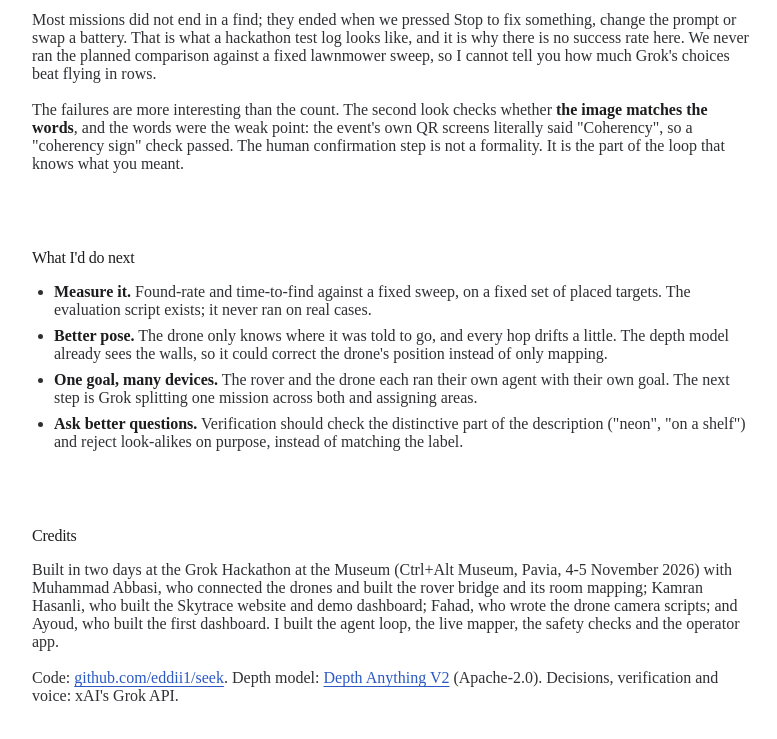
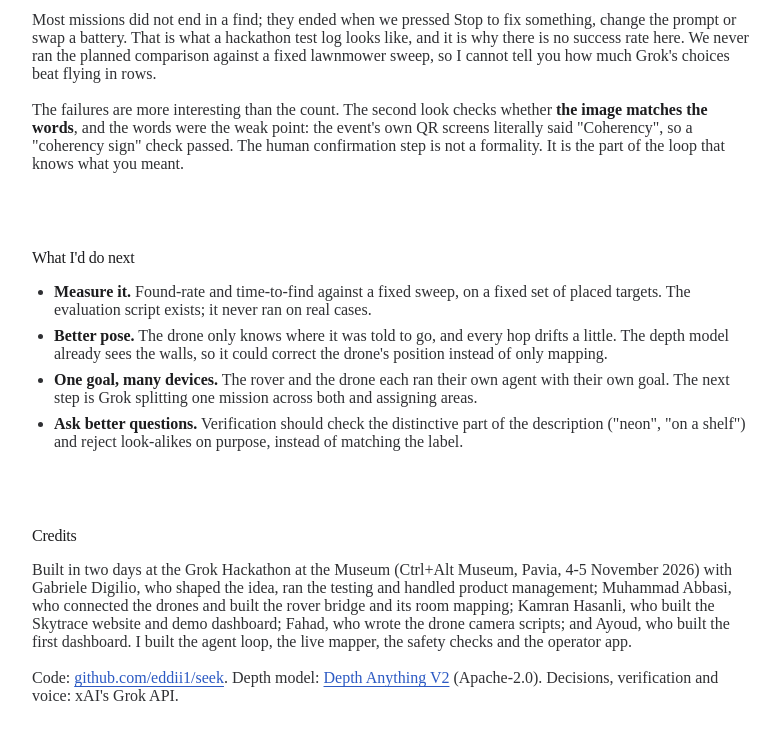
Before and after one commit to eddii1/site, an Astro site: page /writing/seek in a window 1280 px wide. Shown: the part 8834-9573 px from the top of the page, without its empty margins (248-1025 px from the left). Built offline with nearby package versions, Linux system fonts and the light colour scheme; Astro itself is replaced by a stand-in of ours.

Commit message:
SEEK post: credit Gabriele Digilio

```diff
--- a/src/content/writing/seek.mdx
+++ b/src/content/writing/seek.mdx
@@ -196,6 +196,6 @@ The failures are more interesting than the count. The second look checks whether
 
 ## Credits
 
-Built in two days at the Grok Hackathon at the Museum (Ctrl+Alt Museum, Pavia, 4-5 November 2026) with Muhammad Abbasi, who connected the drones and built the rover bridge and its room mapping; Kamran Hasanli, who built the Skytrace website and demo dashboard; Fahad, who wrote the drone camera scripts; and Ayoud, who built the first dashboard. I built the agent loop, the live mapper, the safety checks and the operator app.
+Built in two days at the Grok Hackathon at the Museum (Ctrl+Alt Museum, Pavia, 4-5 November 2026) with Gabriele Digilio, who shaped the idea, ran the testing and handled product management; Muhammad Abbasi, who connected the drones and built the rover bridge and its room mapping; Kamran Hasanli, who built the Skytrace website and demo dashboard; Fahad, who wrote the drone camera scripts; and Ayoud, who built the first dashboard. I built the agent loop, the live mapper, the safety checks and the operator app.
 
 Code: [github.com/eddii1/seek](https://github.com/eddii1/seek). Depth model: [Depth Anything V2](https://github.com/DepthAnything/Depth-Anything-V2) (Apache-2.0). Decisions, verification and voice: xAI's Grok API.
```
